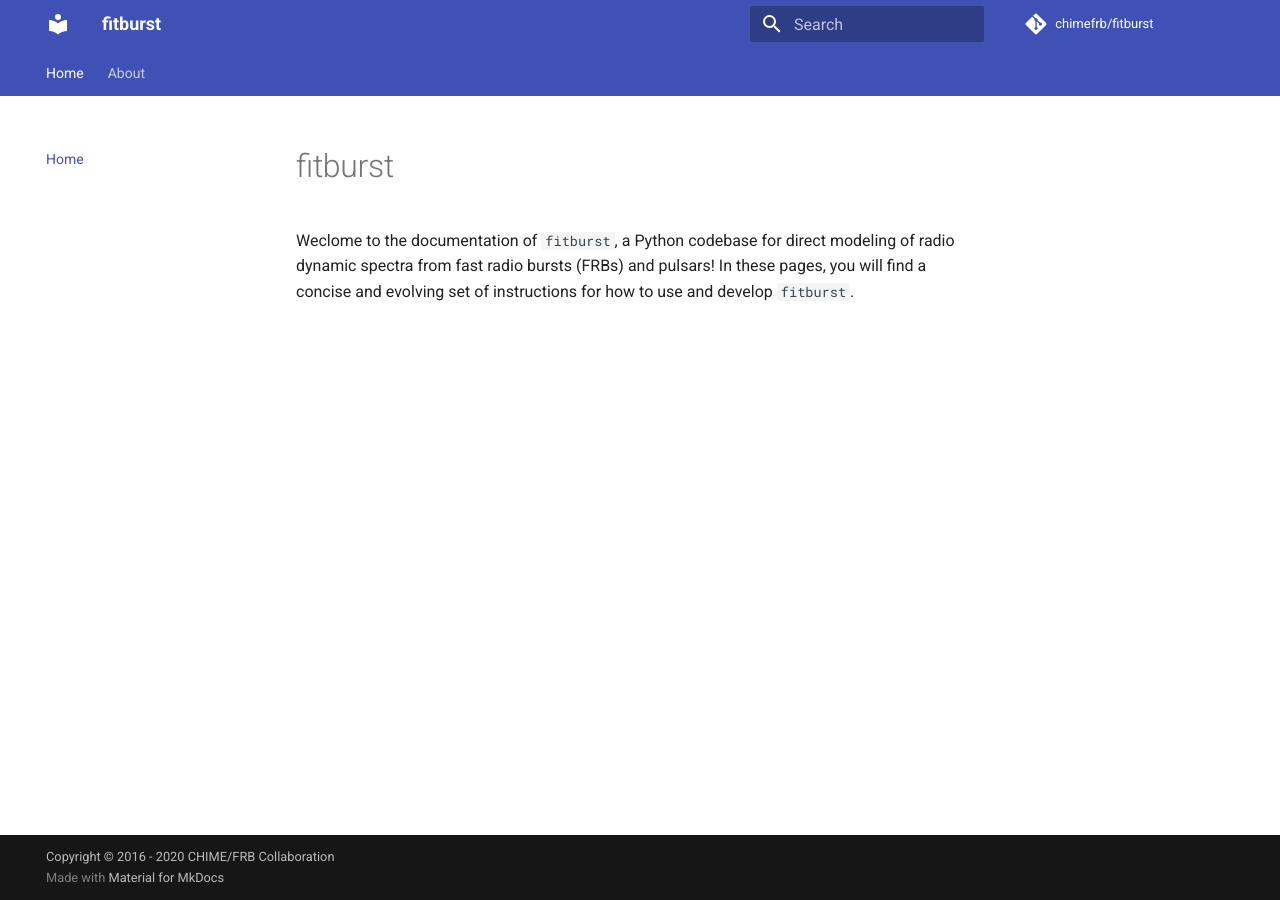
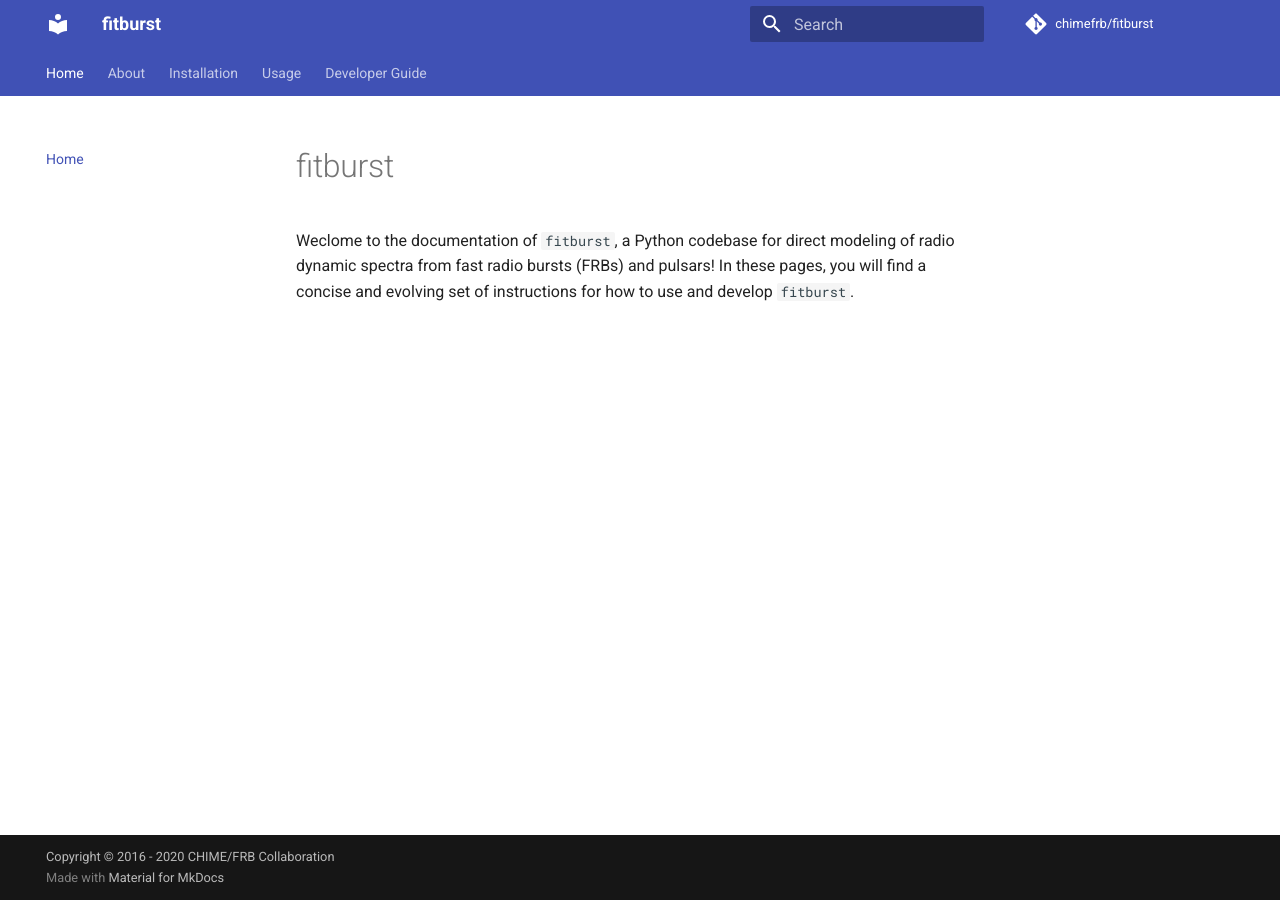
Before and after one commit to CHIMEFRB/fitburst, an MkDocs documentation site: the page built from docs/index.md, in a window 1280 px wide. Built offline with MkDocs 1.6.1 and Material for MkDocs 9.7.7, drawn with Linux system fonts in a browser that asks for light colours; comment, search, counter and statistics services are not loaded.

Commit message:
included additional pages.

```diff
--- a/mkdocs.yml
+++ b/mkdocs.yml
@@ -62,6 +62,14 @@
       custom_checkbox: true
   - pymdownx.tilde
 
+extra_javascript:
+  - javascripts/config.js
+  - https://polyfill.io/v3/polyfill.min.js?features=es6
+  - https://cdn.jsdelivr.net/npm/mathjax@3/es5/tex-mml-chtml.js
+
 nav:
   - Home: index.md
   - About: about.md
+  - Installation: installation.md
+  - Usage: usage.md
+  - Developer Guide: developer_guide.md
```
